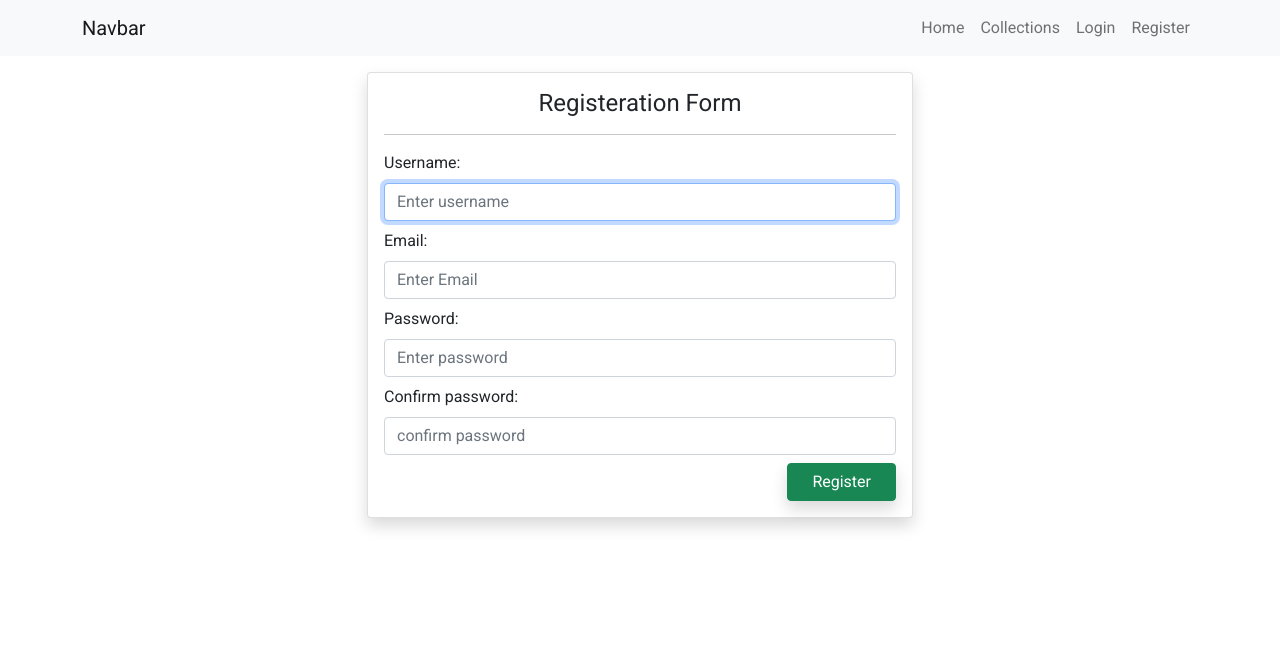
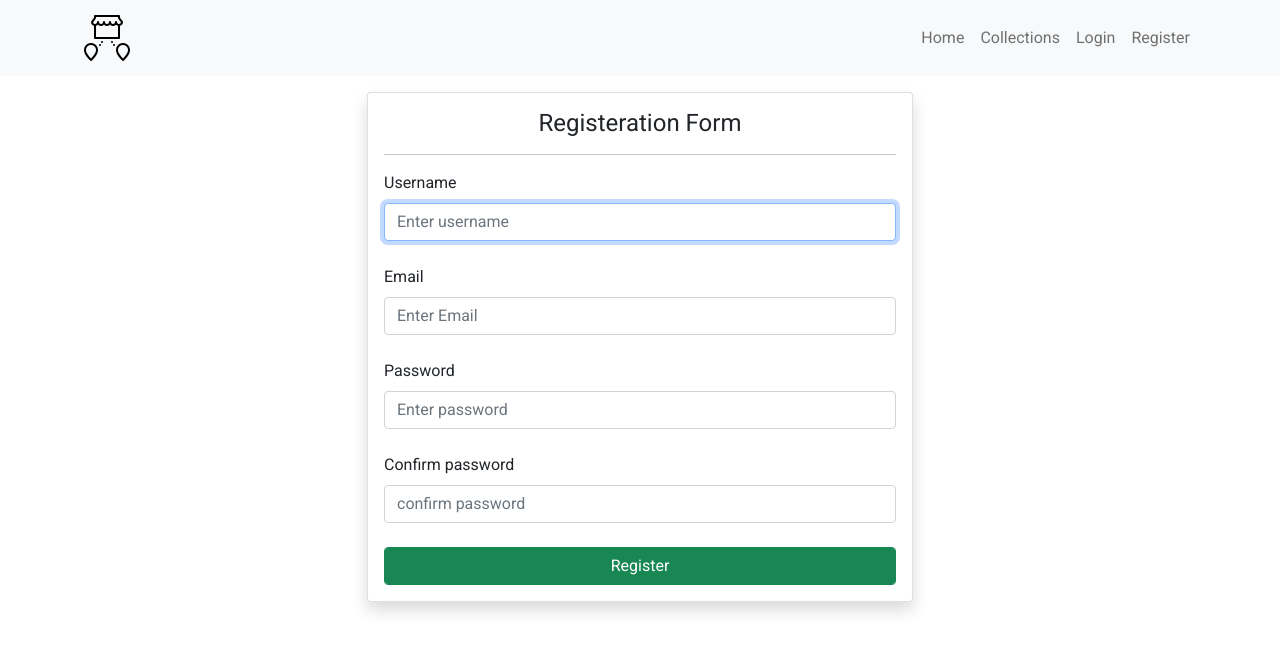
Before and after one commit to leon019i/web_based_information_system_E-commerce, a Django app: page /register/ in a window 1280 px wide. Shown: the top 652 px of the page. Run offline with Django 4.2, Linux system fonts and the light colour scheme; some libraries are stand-ins or nearby versions.

Commit message:
added logo and fixed fron end forms

```diff
--- a/E-commerce/store/templates/store/auth/register.html
+++ b/E-commerce/store/templates/store/auth/register.html
@@ -12,35 +12,35 @@
                                     <h4>Registeration Form</h4>
                                 </div>
                                 <hr>
-                                <div class="form-group">
-                                    <label for="">Username:</label>
+                                <div class="form-outline mb-4">
+                                    <label for="">Username</label>
                                     {{ form.username }}
                                     {% if form.errors.username %}
                                         <label class="text-danger">{{ form.errors.username }}</label>
                                     {% endif %}
                                 </div>
-                                <div class="form-group">
-                                    <label for="">Email:</label>
+                                <div class="form-outline mb-4">
+                                    <label for="">Email</label>
                                     {{ form.email }}
                                     {% if form.errors.email %}
                                         <label class="text-danger">{{ form.errors.email }}</label>
                                     {% endif %}
                                 </div>
-                                <div class="form-group">
-                                    <label for="">Password:</label>
+                                <div class="form-outline mb-4">
+                                    <label for="">Password</label>
                                     {{ form.password1 }}
                                     {% if form.errors.password1 %}
                                         <label class="text-danger">{{ form.errors.password1 }}</label>
                                     {% endif %}
                                 </div>
-                                <div class="form-group">
-                                    <label for="">Confirm password:</label>
+                                <div class="form-outline mb-4">
+                                    <label for="">Confirm password</label>
                                     {{ form.password2 }}
                                     {% if form.errors.password2 %}
                                         <label class="text-danger">{{ form.errors.password2 }}</label>
                                     {% endif %}
                                 </div>
-                                <button type="submit" class="btn float-end shadow btn-success px-4">Register</button>
+                                <button type="submit" class="btn btn-success btn-block form-control">Register</button>
                             </form>
                         </div>
                     </div>
--- a/E-commerce/store/templates/store/inc/navbar.html
+++ b/E-commerce/store/templates/store/inc/navbar.html
@@ -1,6 +1,7 @@
+{%load static%}
 <nav class="navbar navbar-expand-lg navbar-light bg-light">
     <div class="container">
-        <a class="navbar-brand" href="#">Navbar</a>
+        <a class="navbar-brand" href="{% url 'home' %}"><img src="{% static 'images/icons8-franchise-50.png' %}" alt="image"></a>
         <button class="navbar-toggler"
                 type="button"
                 data-toggle="collapse"
@@ -26,14 +27,7 @@
                 <a class="nav-link" href="{% url 'cart' %}">Cart <i class="fa fa-shopping-cart m-1"></i> <span class="sr-only"></span></a>
             </li>
                 <li class="nav-item dropdown">
-                    <a class="nav-link dropdown-toggle"
-                       href="#"
-                       id="navbarDropdown"
-                       role="button"
-                       data-bs-toggle="dropdown"
-                       aria-expanded="false">
-                        {{ request.user }}
-                    </a>
+                    <a class="nav-link dropdown-toggle" href="#" id="navbarDropdown" role="button" data-bs-toggle="dropdown" aria-expanded="false">  <img src="{% static 'images/person-circle.svg' %}" alt="user-icon"> {{ request.user }} </a>
                     <ul class="dropdown-menu" aria-labelledby="navbarDropdown">
                         <li>
                             <a class="dropdown-item" href="#">Action</a>
--- a/E-commerce/store/templates/store/products/view.html
+++ b/E-commerce/store/templates/store/products/view.html
@@ -41,7 +41,7 @@
                                     </h2>
                                     <hr>
                                     <label class = "me-3">
-                                        Original Price : <s>{{ products.original_price | stringformat:'d' }} Egp</s>
+                                        Original Price : <s>{{ products.original_price | stringformat:'d' }} EGP</s>
                                     </label>
                                     <label class = "fw-bold">Selling Price : {{ products.selling_price | stringformat:'d' }} EGP</label>
                                     <p class="mt-3">
@@ -51,7 +51,7 @@
                                     {% if products.quantity > 0 %}
                                         <label class = "badge bg-success">In stock</label>
                                     {% else %}
-                                        <label class = "badge bg-success">Out of stock</label>
+                                        <label class = "badge bg-danger">Out of stock</label>
                                     {% endif %}
                                     <div class='row mt-2'>
                                         <div class="col-md-3">
```
Also changed, not shown: E-commerce/store/templates/store/auth/login.html (+9 -5 lines), E-commerce/store/templates/store/cart.html (+4 -3 lines), E-commerce/static/images/icons8-franchise-100.png (added), E-commerce/static/images/icons8-franchise-50.png (added), E-commerce/static/images/person-circle.svg (added), E-commerce/static/images/user-solid.svg (added).
